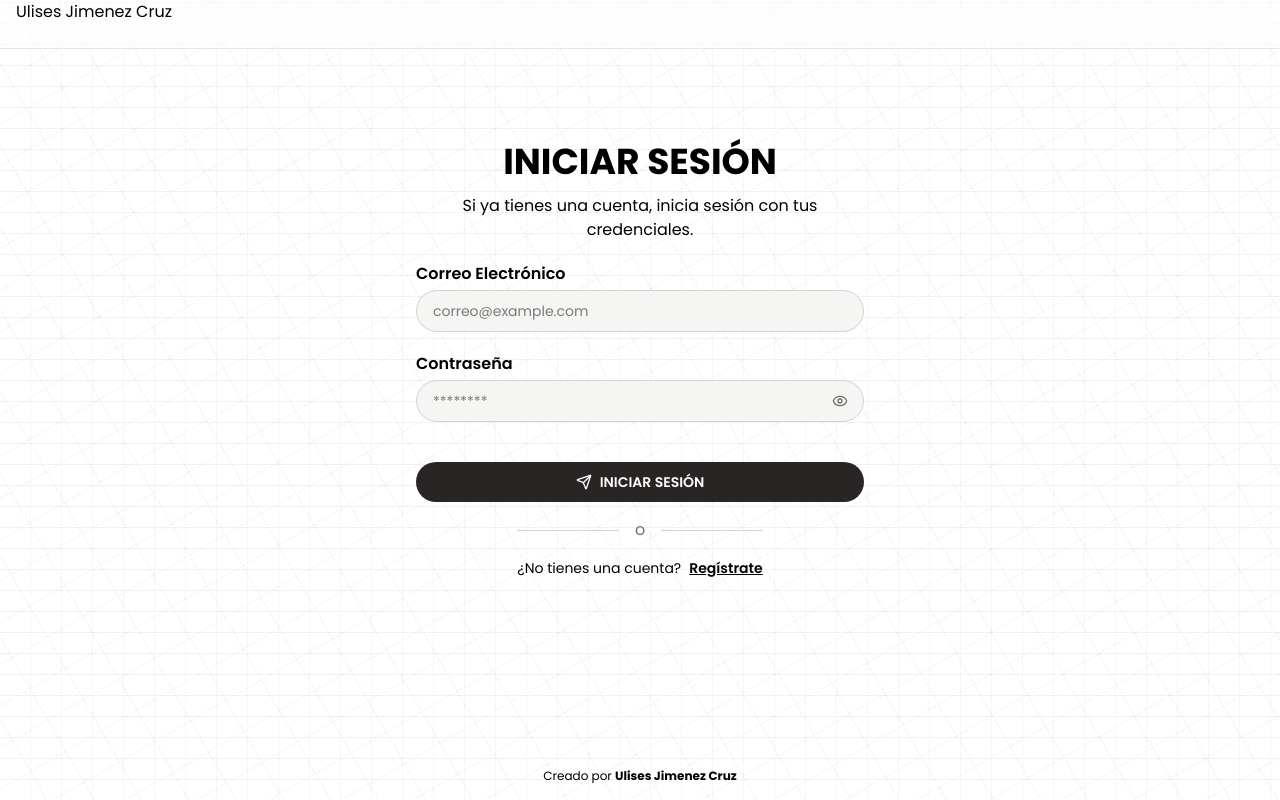
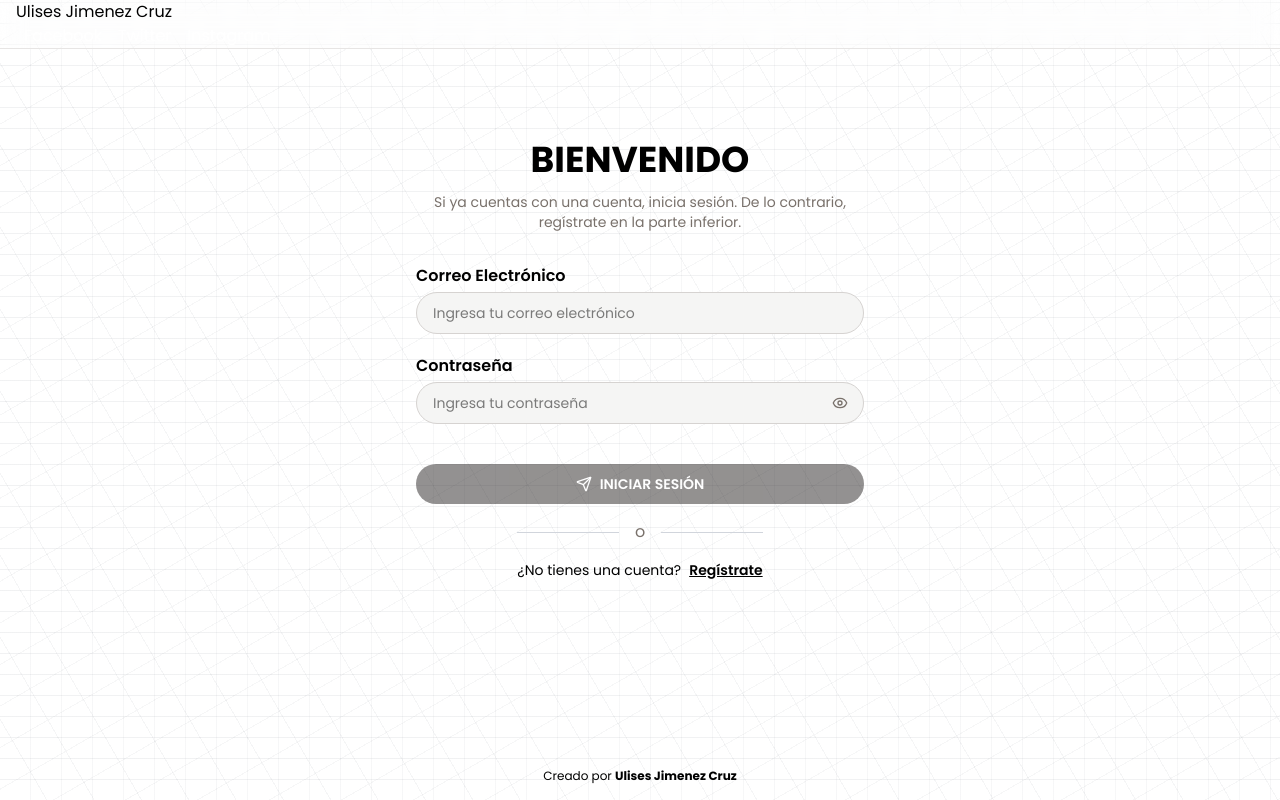
Before and after one commit to 54Alexzen/practice-login-nextjs, a Next.js app: page / in a window 1280 px wide. Built offline with nearby package versions, Linux system fonts and the light colour scheme.

Commit message:
feat(login): Mejora del texto y placeholders en el formulario de inicio de sesión

```diff
--- a/src/app/page.tsx
+++ b/src/app/page.tsx
@@ -46,9 +46,9 @@ export default function Login() {
     <main className="flex justify-center items-center min-h-[90svh] w-full">
       <div className="absolute inset-0 -z-10 background" />
       <section className="container mx-auto flex flex-col justify-center items-center">
-        <h1 className="text-4xl font-bold uppercase">Iniciar Sesión</h1>
-        <p className="max-w-sm text-center mt-3">
-          Si ya tienes una cuenta, inicia sesión con tus credenciales.
+        <h1 className="sm:text-4xl text-3xl font-bold uppercase">Bienvenido</h1>
+        <p className="max-w-md text-center sm:text-sm text-xs text-stone-500 my-3">
+          Si ya cuentas con una cuenta, inicia sesión. De lo contrario, regístrate en la parte inferior.
         </p>
         <form
           onSubmit={handleSubmit(onSubmit)}
@@ -57,7 +57,7 @@ export default function Login() {
           <Input
             id="email"
             type="email"
-            placeholder="correo@example.com"
+            placeholder="Ingresa tu correo electrónico"
             label="Correo Electrónico"
             {...register("email")}
             error={errors.email?.message}
@@ -65,7 +65,7 @@ export default function Login() {
           <Input
             id="password"
             type="password"
-            placeholder="********"
+            placeholder="Ingresa tu contraseña"
             label="Contraseña"
             {...register("password")}
             error={errors.password?.message}
@@ -73,7 +73,7 @@ export default function Login() {
           <button
             type="submit"
             disabled={!isValid || isSubmitting}
-            className="w-full bg-stone-800 text-white rounded-full sm:py-2.5 py-2 disabled:opacity-100 mt-10 uppercase font-semibold sm:text-sm text-xs flex justify-center items-center gap-2"
+            className="w-full bg-stone-800 text-white rounded-full sm:py-2.5 py-2 mt-10 uppercase font-semibold sm:text-sm text-xs flex justify-center items-center gap-2 disabled:cursor-not-allowed disabled:opacity-50"
           >
             {isSubmitting ? (
               <>
```
